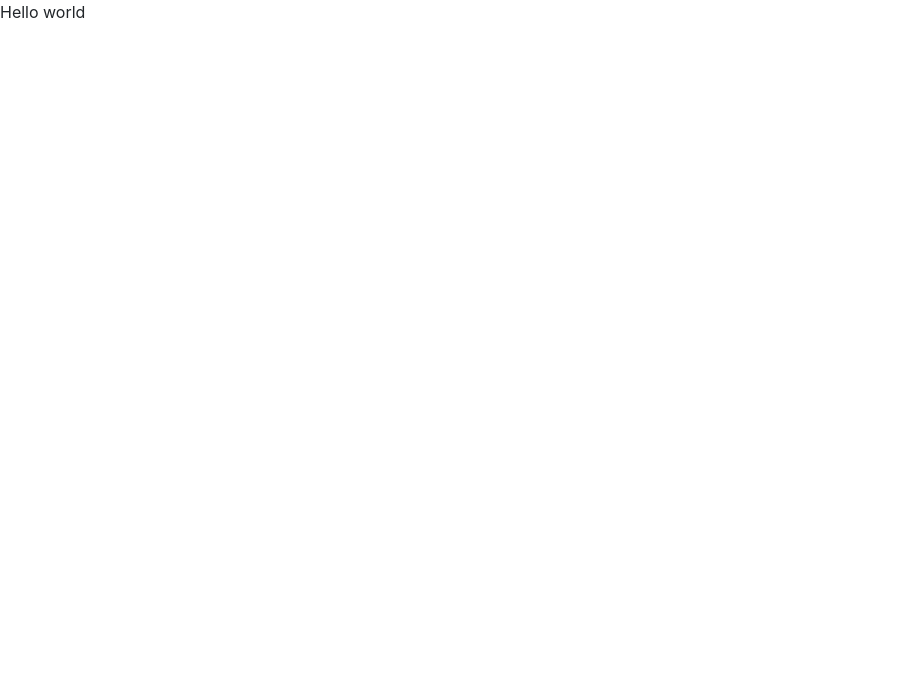
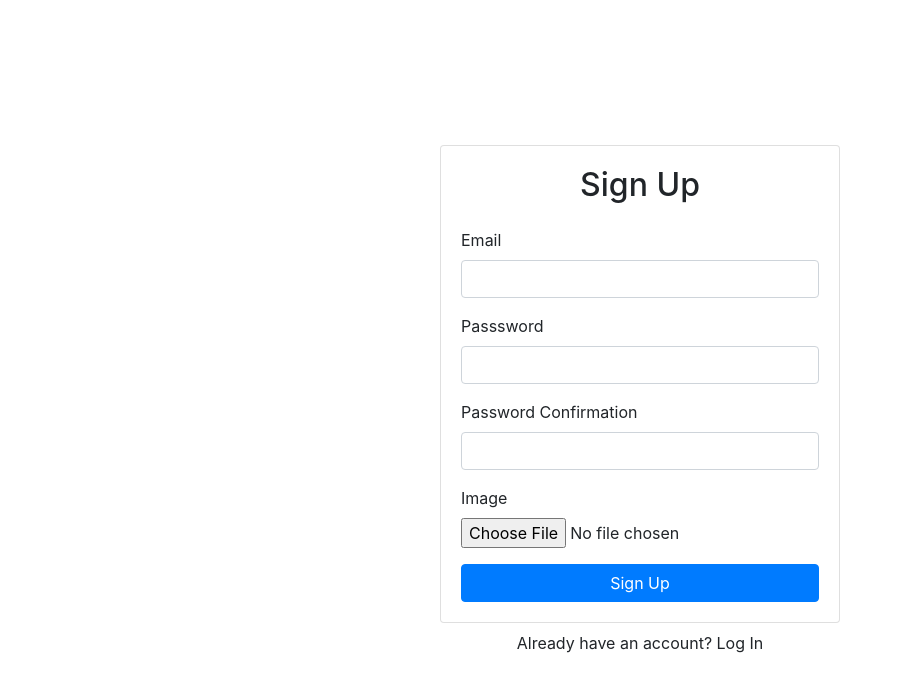
Before and after one commit to AchrafRehioui/frontend-singup, a React (Create React App) app: page / in a window 1280 px wide. Shown: the top 692 px of the page, without its empty margins (0-902 px from the left). Built offline with nearby package versions, Linux system fonts and the light colour scheme.

Commit message:
signup component

```diff
--- a/src/components/App.js
+++ b/src/components/App.js
@@ -1,10 +1,17 @@
 import React from 'react'
+import { Container } from 'react-bootstrap';
+import Signup from './Signup';
+
 
 function App() {
     return (
-        <div>
-            Hello world
-        </div>
+        <Container className="d-flex align-items-center justify-content-center " style={{ minHeight: "100vh" }}>
+
+            <div className="w-100" style={{ maxWidth: '400px' }}>
+                <Signup />
+            </div>
+
+        </Container>
     )
 }
 
--- a/src/components/Signup.js
+++ b/src/components/Signup.js
@@ -1,12 +1,37 @@
-import React from 'react';
+import React, { useRef } from 'react';
 import { Form, Button, Card } from 'react-bootstrap';
 
 export default function Signup() {
+
+    const emailRef = useRef();
+    const passwordRef = useRef();
+    const passwordConfirmRef = useRef();
+
     return (
         <>
             <Card>
                 <Card.Body>
                     <h2 className="text-center mb-4">Sign Up</h2>
+                    <Form>
+                        <Form.Group id="email">
+                            <Form.Label>Email</Form.Label>
+                            <Form.Control type="email" ref={emailRef} required />
+                        </Form.Group>
+                        <Form.Group id="password">
+                            <Form.Label>Passsword</Form.Label>
+                            <Form.Control type="password" ref={passwordRef} required />
+                        </Form.Group>
+                        <Form.Group id="password-confirm">
+                            <Form.Label>Password Confirmation</Form.Label>
+                            <Form.Control type="password" ref={passwordConfirmRef} required />
+                        </Form.Group>
+                        <Form.Group>
+                            <Form.File id="image-account" label="Image" />
+                        </Form.Group>
+                        <Button className="w-100" type="submit">
+                            Sign Up
+                        </Button>
+                    </Form>
                 </Card.Body>
             </Card>
             <div className="w-100 text-center mt-2">
```
Also changed, not shown: src/components/Authenticated.js (deleted), src/components/Login.js (deleted).
